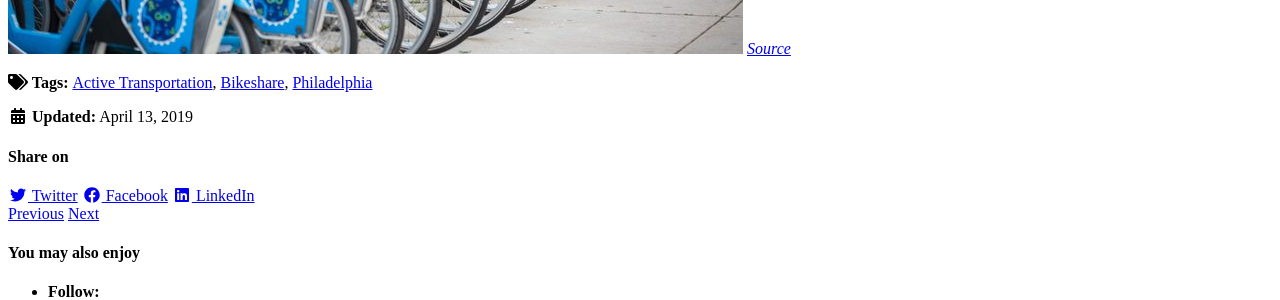
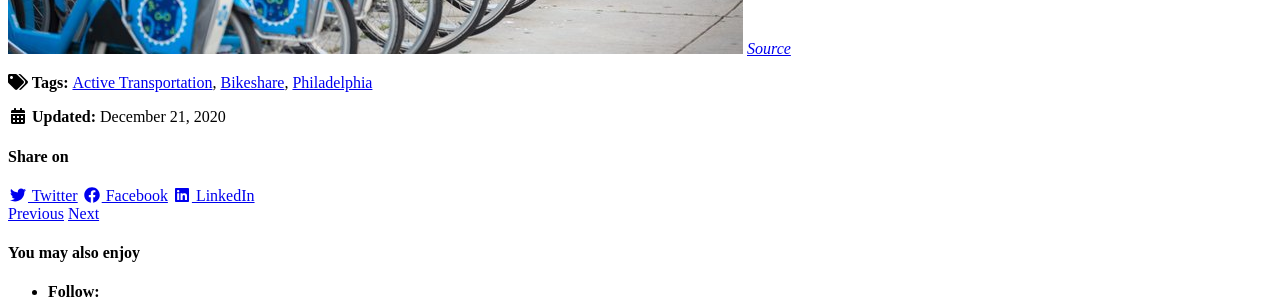
Before and after one commit to chelsang/MUSA550-final, a Jekyll site: the page built from _posts/2020-12-21-5-Predicting-Bikeshare-Trip-Generation.md, in a window 1280 px wide and 900 px high, scrolled down 2631 px. Shown: the part 477-777 px from the top of the window. Built offline with Jekyll 4.4.1, drawn with Linux system fonts in a browser that asks for light colours; cached includes are drawn as plain includes; nearby versions of some CDN libraries.

Commit message:
fix page

```diff
--- a/_config.yml
+++ b/_config.yml
@@ -12,7 +12,7 @@
 
 # theme                  : "minimal-mistakes-jekyll"
 # remote_theme           : "mmistakes/minimal-mistakes"
-minimal_mistakes_skin: "default" # "air", "aqua", "contrast", "dark", "dirt", "neon", "mint", "plum", "sunrise"
+minimal_mistakes_skin: "dirt" # "air", "aqua", "contrast", "dark", "dirt", "neon", "mint", "plum", "sunrise"
 
 # Site Settings
 locale: "en-US"
@@ -22,7 +22,7 @@ name: "Chelsea Zhang"
 description: "Evaluating Indego Bikeshare Usage in Philadelphia"
 url: "https://chelsang.github.io/MUSA550-final/"
 baseurl: # the subpath of your site, e.g. "/blog"
-repository: # GitHub username/repo-name e.g. "mmistakes/minimal-mistakes"
+repository: chelsang/MUSA550-final # GitHub username/repo-name e.g. "mmistakes/minimal-mistakes"
 teaser: # path of fallback teaser image, e.g. "/assets/images/500x300.png"
 logo: #"/assets/images/Chelsea Zhang.JPG"
 masthead_title: # overrides the website title displayed in the masthead, use " " for no title
--- a/_posts/2020-12-21-5-Predicting-Bikeshare-Trip-Generation.md
+++ b/_posts/2020-12-21-5-Predicting-Bikeshare-Trip-Generation.md
@@ -1,6 +1,6 @@
 ---
 title: "Predicting Bikeshare Trip Generation"
-date: 2019-04-13
+date: 2020-12-21
 published: true
 tags: [Bikeshare, Philadelphia, Active Transportation]
 excerpt: "Constructing Sci-kit Learn Machine Learning Model"
```
